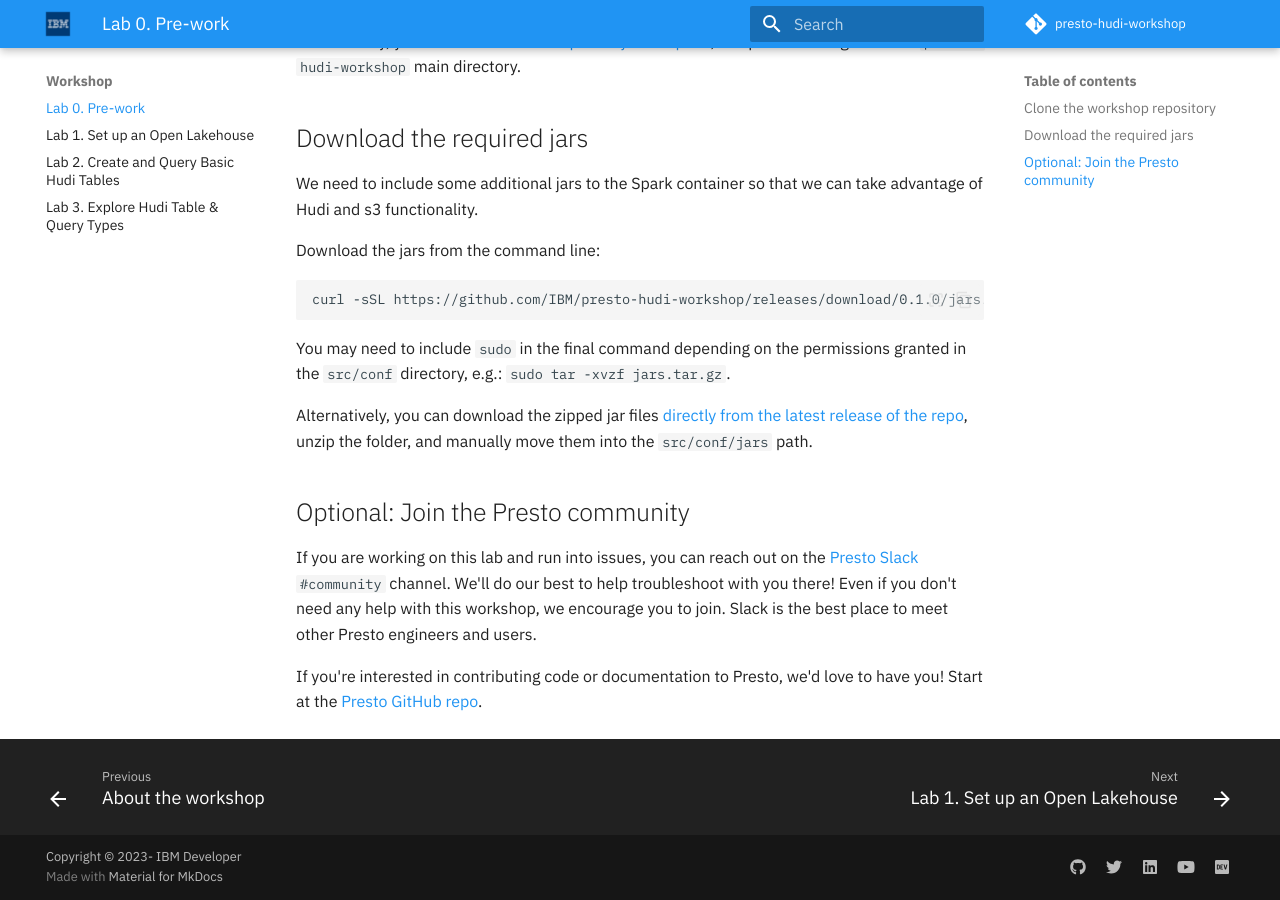
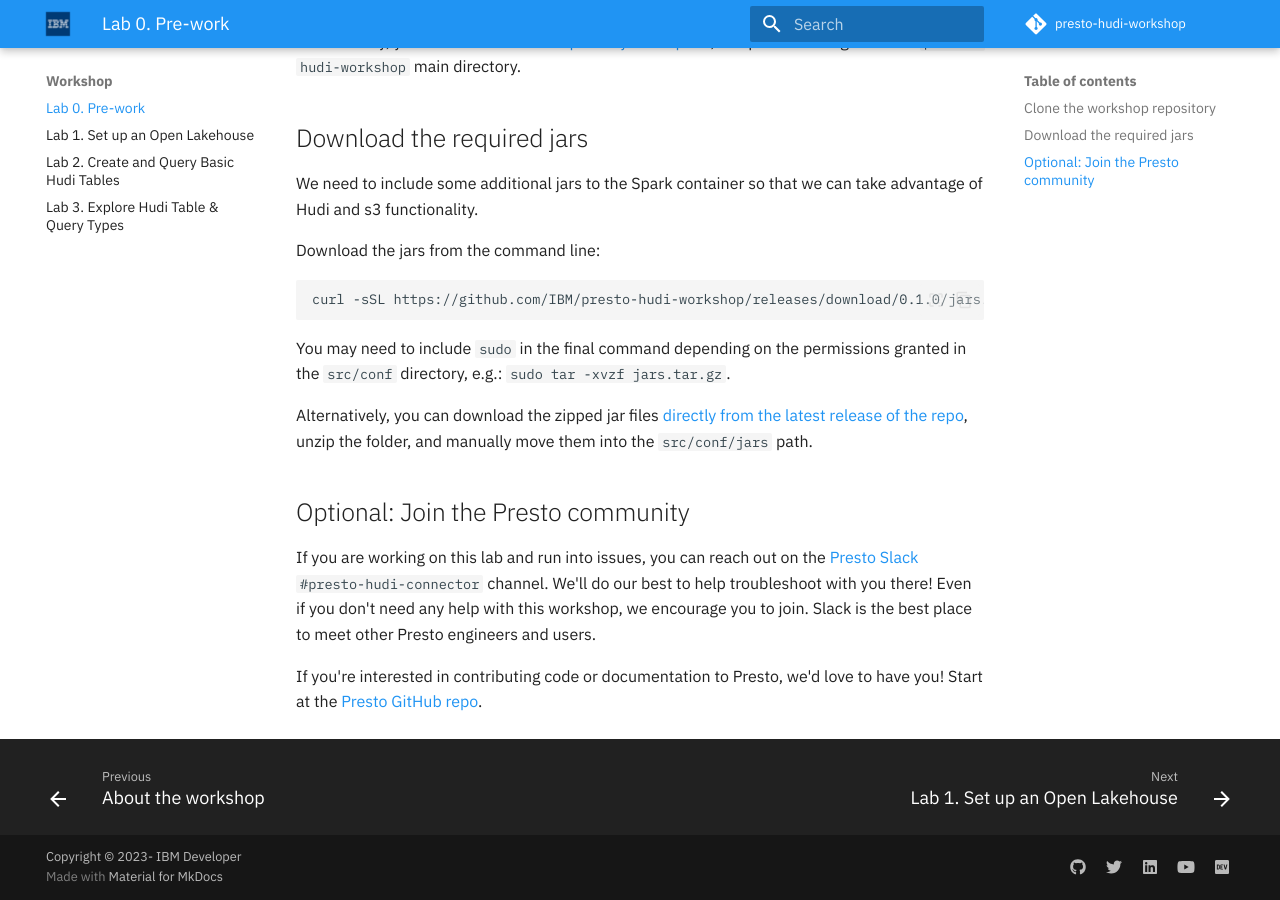
Before and after one commit to IBM/presto-hudi-workshop, an MkDocs documentation site: the page built from docs/pre-work/README.md, in a window 1280 px wide and 900 px high, scrolled down 560 px. Built offline with MkDocs 1.6.1 and Material for MkDocs 9.7.7, drawn with Linux system fonts in a browser that asks for light colours; comment, search, counter and statistics services are not loaded.

```diff
--- a/docs/pre-work/README.md
+++ b/docs/pre-work/README.md
@@ -29,6 +29,6 @@
 
 ## Optional: Join the Presto community
 
-If you are working on this lab and run into issues, you can reach out on the [Presto Slack](https://communityinviter.com/apps/prestodb/prestodb) `#community` channel. We'll do our best to help troubleshoot with you there! Even if you don't need any help with this workshop, we encourage you to join. Slack is the best place to meet other Presto engineers and users.
+If you are working on this lab and run into issues, you can reach out on the [Presto Slack](https://communityinviter.com/apps/prestodb/prestodb) `#presto-hudi-connector` channel. We'll do our best to help troubleshoot with you there! Even if you don't need any help with this workshop, we encourage you to join. Slack is the best place to meet other Presto engineers and users.
 
 If you're interested in contributing code or documentation to Presto, we'd love to have you! Start at the [Presto GitHub repo](https://github.com/prestodb/presto).
```
Also changed, not shown: docs/lab-2/README.md (+19 -0 lines), docs/lab-3/README.md (+35 -1 lines).
